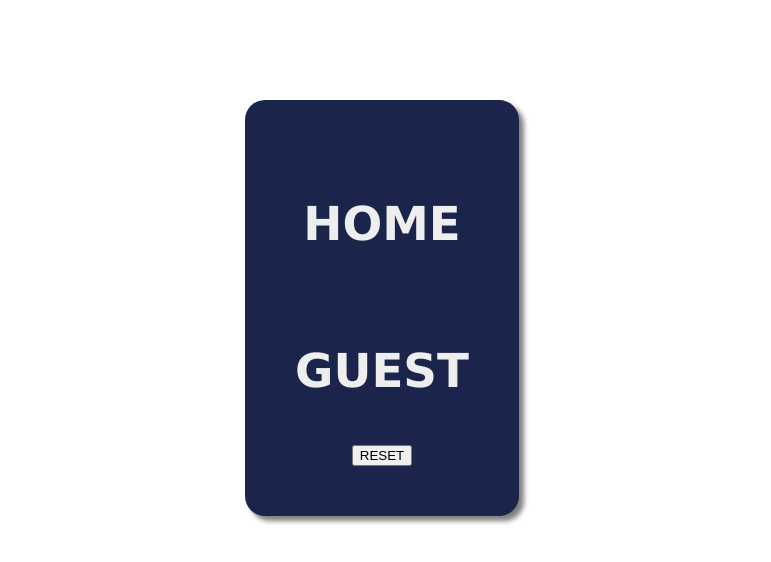
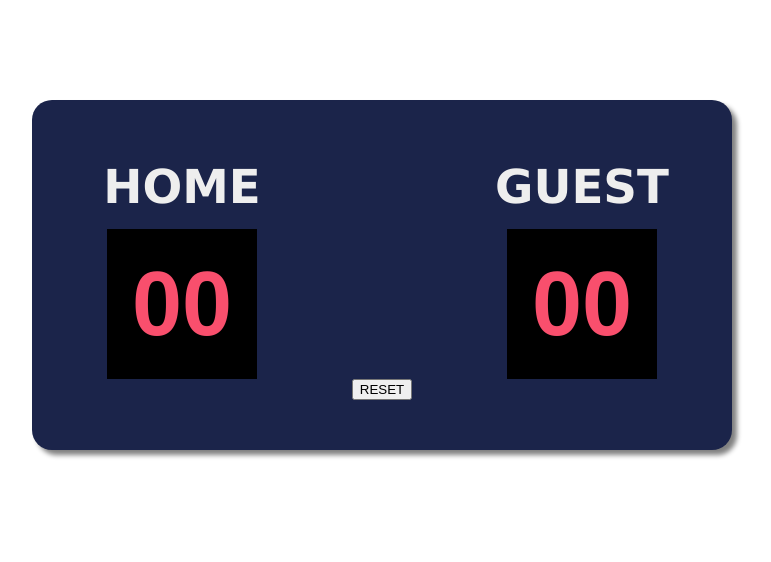
Before and after one commit to CodeLass/scrimba-course-projects, a website built with Vite: page basketball-scoreboard/index.html in a window 1280 px wide. Shown: the whole page, without its empty margins (258-1029 px from the left). Built offline with nearby package versions, Linux system fonts and the light colour scheme; a web font is replaced by a local one.

Commit message:
Add scores

```diff
--- a/basketball-scoreboard/index.css
+++ b/basketball-scoreboard/index.css
@@ -1,5 +1,9 @@
 body {
     margin: 0;
+}
+
+h3 {
+    margin: 10px 0 15px;
 }
 
 .container {
@@ -17,3 +21,28 @@ body {
     font-size: 40px;
     font-family: Verdana, Geneva, Tahoma, sans-serif;
 }
+
+#teams-container {
+    display: flex;
+    gap: 200px;
+}
+
+.team-container {
+    width: 200px;
+    display: flex;
+    flex-direction: column;
+    align-items: center;
+}
+
+.scorebox {
+    background-color: black;
+    width: 150px;
+    height: 150px;
+    text-align: center;
+    font-family: 'Cursed Timer ULiL', sans-serif;
+    color: #F94F6D;
+    font-size: 90px;
+    display: flex;
+    align-items: center;
+    justify-content: center;
+}
--- a/basketball-scoreboard/index.html
+++ b/basketball-scoreboard/index.html
@@ -1,14 +1,19 @@
 <html>
     <head>
         <link rel="stylesheet" href="index.css">
+        <link href="https://fonts.cdnfonts.com/css/cursed-timer-ulil" rel="stylesheet">
     </head>
     <body>
         <div class="container">
-            <div>
-                <h3>HOME</h3>
-            </div>
-            <div>
-                <h3>GUEST</h3>
+            <div id="teams-container">
+                <div class="team-container">
+                    <h3>HOME</h3>
+                    <div class="scorebox" id="score-team-1">00</div>
+                </div>
+                <div class="team-container">
+                    <h3>GUEST</h3>
+                    <div class="scorebox" id="score-team-2">00</div>
+                </div>
             </div>
             <button>RESET</button>
         </div>
```
